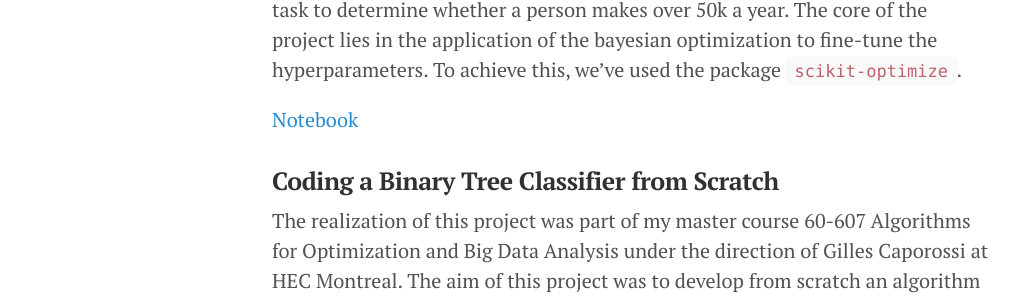
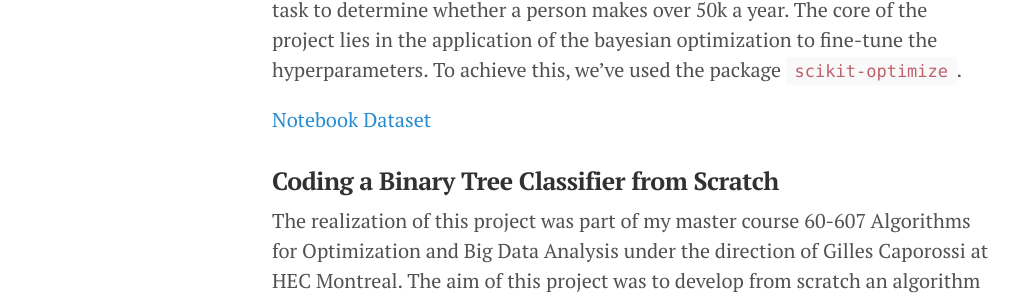
Before and after one commit to florentfettu/florentfettu.github.io, a Jekyll site: the page built from _posts/2020-05-25-data-science-portfolio.md, in a window 1280 px wide. Shown: the part 546-847 px from the top of the page, without its empty margins (8-1027 px from the left). Built offline with Jekyll 4.4.1, drawn with Linux system fonts in a browser that asks for light colours; nearby versions of some CDN libraries.

Commit message:
Update 2020-05-25-data-science-portfolio.md

```diff
--- a/_posts/2020-05-25-data-science-portfolio.md
+++ b/_posts/2020-05-25-data-science-portfolio.md
@@ -12,6 +12,7 @@ This portfolio highlights that I've worked through a variety of case studies and
 The realization of this project was part of my PhD course 80-629 Machine Learning for Large-Scale Data Analysis and Decision Making under the direction of Laurent Charlin at HEC Montreal. The data for this project was taken from the UCI Machine Learning Repository. The goal was to solve a binary classification task to determine whether a person makes over 50k a year. The core of the project lies in the application of the bayesian optimization  to fine-tune the hyperparameters. To achieve this, we've used the package `scikit-optimize`.
 
 <a href="https://nbviewer.jupyter.org/github/florentfettu/florentfettu.github.io/blob/master/Notebooks/Projet_final.ipynb" target="_blank">Notebook</a>
+<a href="https://archive.ics.uci.edu/ml/datasets/census+income" target="_blank">Dataset</a>
 
 ### Coding a Binary Tree Classifier from Scratch
 
```
